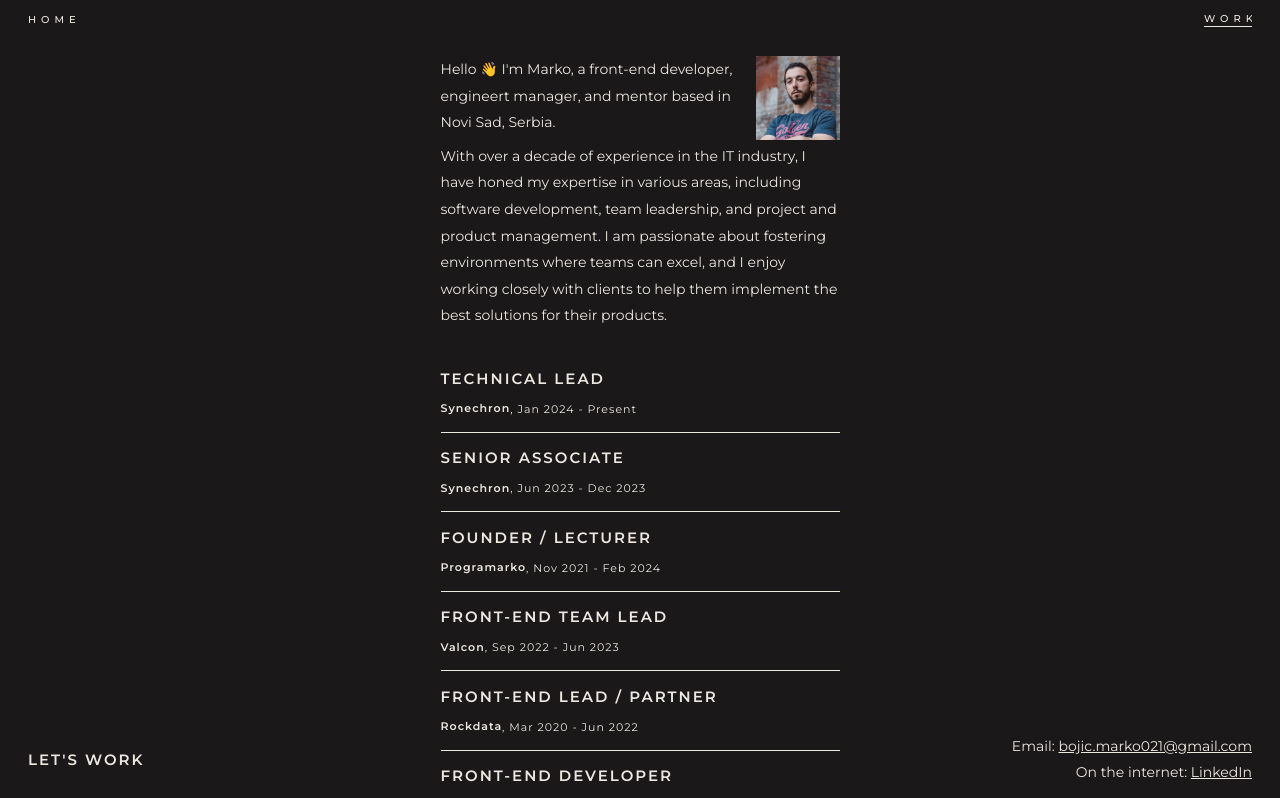
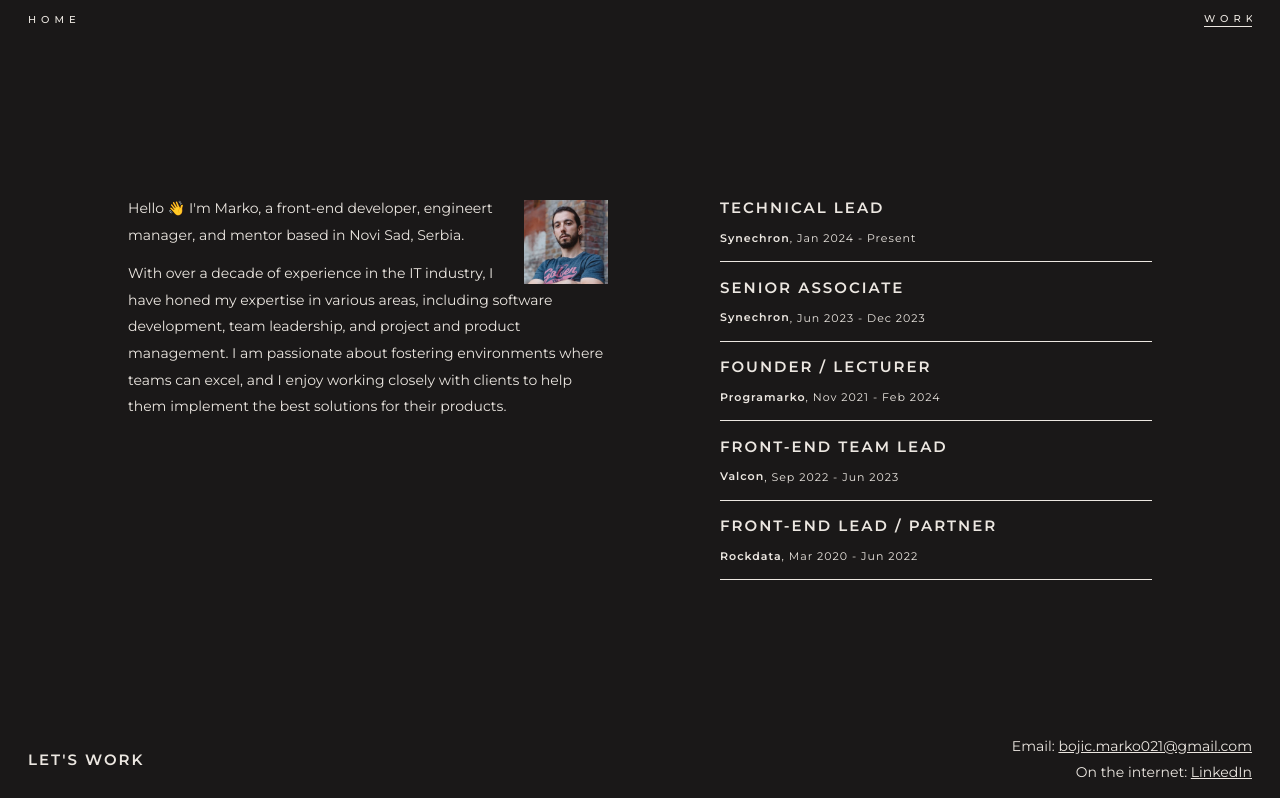
Before and after one commit to markobojic/markobojic.github.io, an Angular app: page /work in a window 1280 px wide. Shown: the top 798 px of the page. Built offline with nearby package versions, Linux system fonts and the light colour scheme.

Commit message:
mobile and desktop layout

```diff
--- a/src/app/work/components/work-item/work-item.component.scss
+++ b/src/app/work/components/work-item/work-item.component.scss
@@ -36,6 +36,12 @@
   }
 }
 
+@media (min-width: 1024px) {
+  :host(:first-child) h2 {
+    margin-top: 0;
+  }
+}
+
 @keyframes animate {
   0% {
     opacity: 0;
--- a/src/app/work/components/work-summary/work-summary.component.scss
+++ b/src/app/work/components/work-summary/work-summary.component.scss
@@ -1,4 +1,13 @@
 .work-summary {
+  // TODO: same props ovde i na work (kad napravim wrapper komponentu)
+  max-width: 480px;
+  margin: 0 auto;
+
+  p:first-of-type {
+    position: relative;
+    top: -5px;
+  }
+
   .profile-img {
     width: 6rem;
     height: auto;
--- a/src/app/work/components/work-summary/work-summary.component.ts
+++ b/src/app/work/components/work-summary/work-summary.component.ts
@@ -5,8 +5,6 @@ import { Component } from '@angular/core';
   standalone: true,
   imports: [],
   templateUrl: './work-summary.component.html',
-  styleUrl: './work-summary.component.scss'
+  styleUrl: './work-summary.component.scss',
 })
-export class WorkSummaryComponent {
-
-}
+export class WorkSummaryComponent {}
--- a/src/app/work/work.component.scss
+++ b/src/app/work/work.component.scss
@@ -1,9 +1,49 @@
 .work {
-  max-width: 399px;
+  max-width: 1024px;
   margin: 0 auto;
   padding-top: 3rem;
 
   &__list {
     padding-top: 1.75rem;
+
+    // TODO: same props ovde i na work summary (kad napravim wrapper komponentu)
+    max-width: 480px;
+    margin: 0 auto;
   }
 }
+
+@media screen and (min-width: 1024px) {
+  header,
+  footer {
+    position: fixed;
+    left: 2rem;
+    right: 2rem;
+  }
+
+  header {
+    top: 1rem;
+  }
+
+  footer {
+    bottom: 1rem;
+    margin-top: 0;
+  }
+
+  .work {
+    height: calc(100vh - 2rem);
+    padding-top: 0;
+    display: flex;
+    align-items: flex-start;
+    flex-wrap: wrap;
+    align-content: center;
+    gap: 8rem;
+
+    &__list {
+      padding-top: 0;
+      max-height: 50vh;
+      overflow-y: auto;
+      overflow-x: hidden;
+      flex: 1 0 auto;
+    }
+  }
+}
--- a/src/app/work/work.component.ts
+++ b/src/app/work/work.component.ts
@@ -1,4 +1,4 @@
-import { Component } from '@angular/core';
+import { Component, ViewEncapsulation } from '@angular/core';
 import { NgFor } from '@angular/common';
 import { WorkSummaryComponent } from './components/work-summary/work-summary.component';
 import { Job } from './job.model';
@@ -10,6 +10,7 @@ import { WORK_DATA } from './work.data';
   imports: [WorkSummaryComponent, NgFor, WorkItemComponent],
   templateUrl: './work.component.html',
   styleUrl: './work.component.scss',
+  encapsulation: ViewEncapsulation.None,
 })
 export class WorkComponent {
   jobs: Job[] = WORK_DATA;
```
